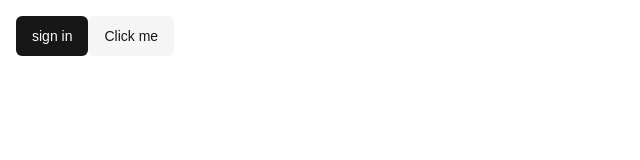
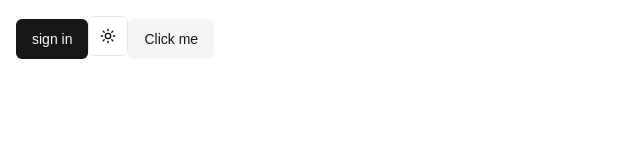
Before and after one commit to Martin2251/sociallly, a Next.js app: page / in a window 1280 px wide. Shown: the top 160 px of the page, without its empty margins (0-640 px from the left). Built offline with nearby package versions, Linux system fonts and the light colour scheme; no server answers.

Commit message:
added to page

```diff
--- a/src/app/page.tsx
+++ b/src/app/page.tsx
@@ -1,3 +1,4 @@
+import ModeToggle from "@/components/ModeToggle";
 import { Button } from "@/components/ui/button";
 import { SignedOut, SignInButton, SignedIn, UserButton } from "@clerk/nextjs";
 import Image from "next/image";
@@ -10,6 +11,7 @@ export default function Home() {
               <Button>sign in</Button>
             </SignInButton>
           </SignedOut>
+          <ModeToggle  />
           <SignedIn>
             <UserButton />
           </SignedIn>
```
